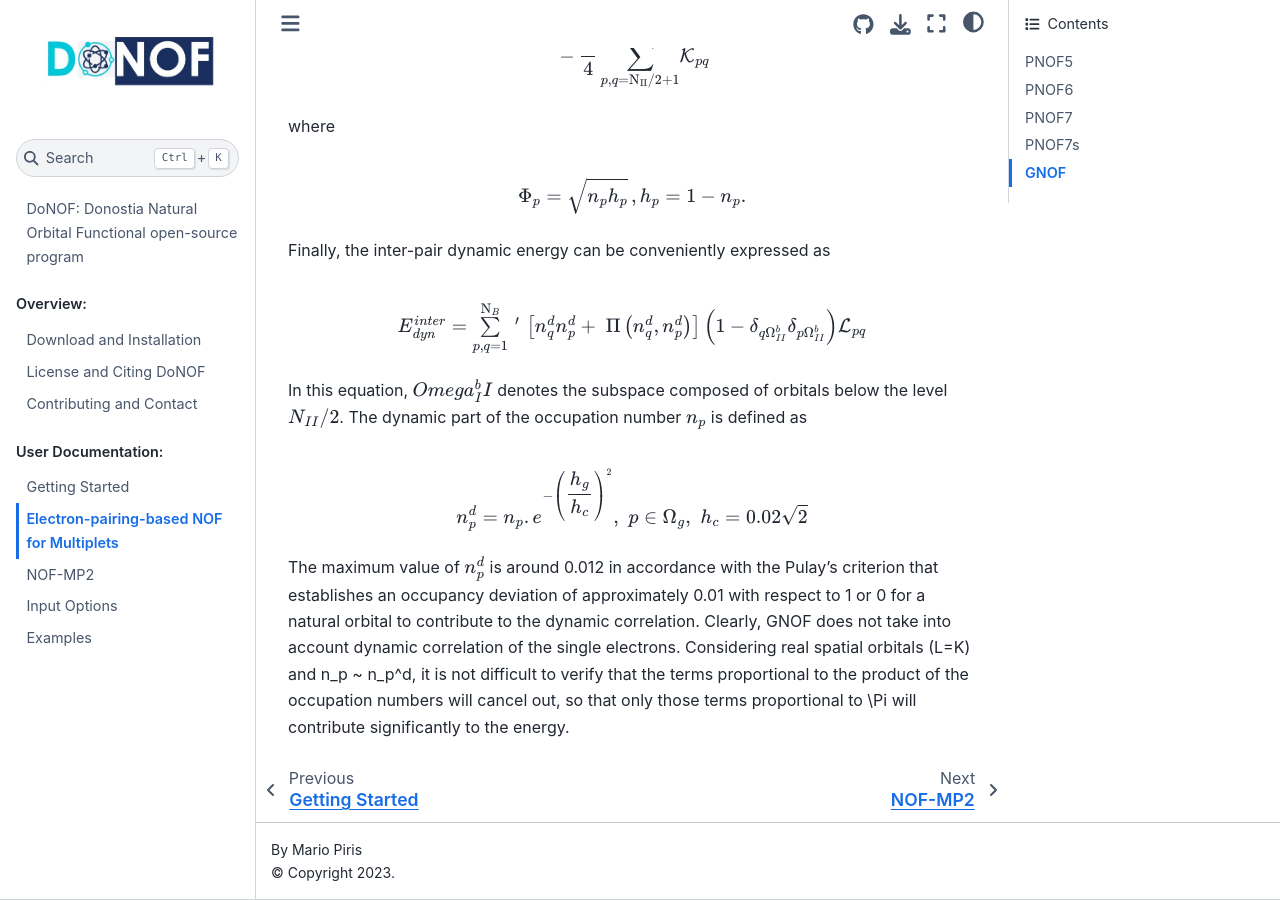
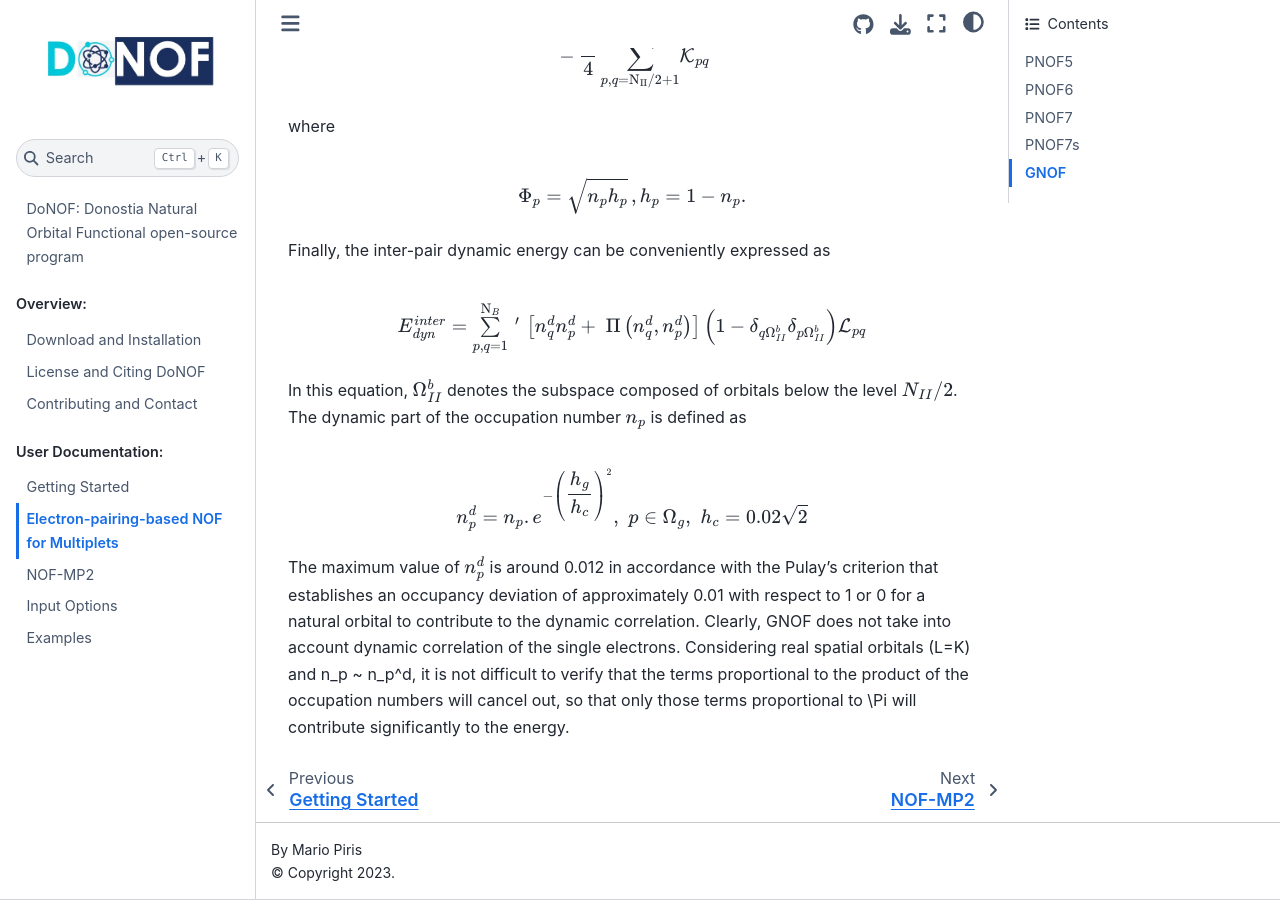
Before and after one commit to DoNOF/DoNOF-Documentation, a Jupyter Book: the page built from docs/PNOF57.md, in a window 1280 px wide and 900 px high, scrolled down 5364 px. Built offline with Jupyter Book 1.0.4 settings and Sphinx 7.4.7 and the Sphinx Book theme 1.1.4, drawn with Linux system fonts in a browser that asks for light colours.

```diff
--- a/docs/PNOF57.md
+++ b/docs/PNOF57.md
@@ -175,7 +175,7 @@ $$
  \begin{array}{c} E_{dyn}^{inter}=\sum\limits _{p,q=1}^{\mathrm{N}_{B}}\,'\, \left[n_{q}^{d}n_{p}^{d} +\;\Pi\left(n_{q}^{d},n_{p}^{d}\right)\right] \left(1-\delta_{q\Omega^{b}_{II}}\delta_{p\Omega^{b}_{II}}\right)\mathcal{L}_{pq} \end{array}
 $$
 
-In this equation, $Omega^b_II$ denotes the subspace composed of orbitals below the level $N_{II}/2$. The dynamic part of the occupation number $n_p$ is defined as
+In this equation, $\Omega^b_{II}$ denotes the subspace composed of orbitals below the level $N_{II}/2$. The dynamic part of the occupation number $n_p$ is defined as
 
 $$
    n_p^d = n_p . e^{-\left( \dfrac{h_g}{h_c} \right)^{2}}, \,\, p\in\Omega_g, \,\, h_c = 0.02 \sqrt{2}
```
